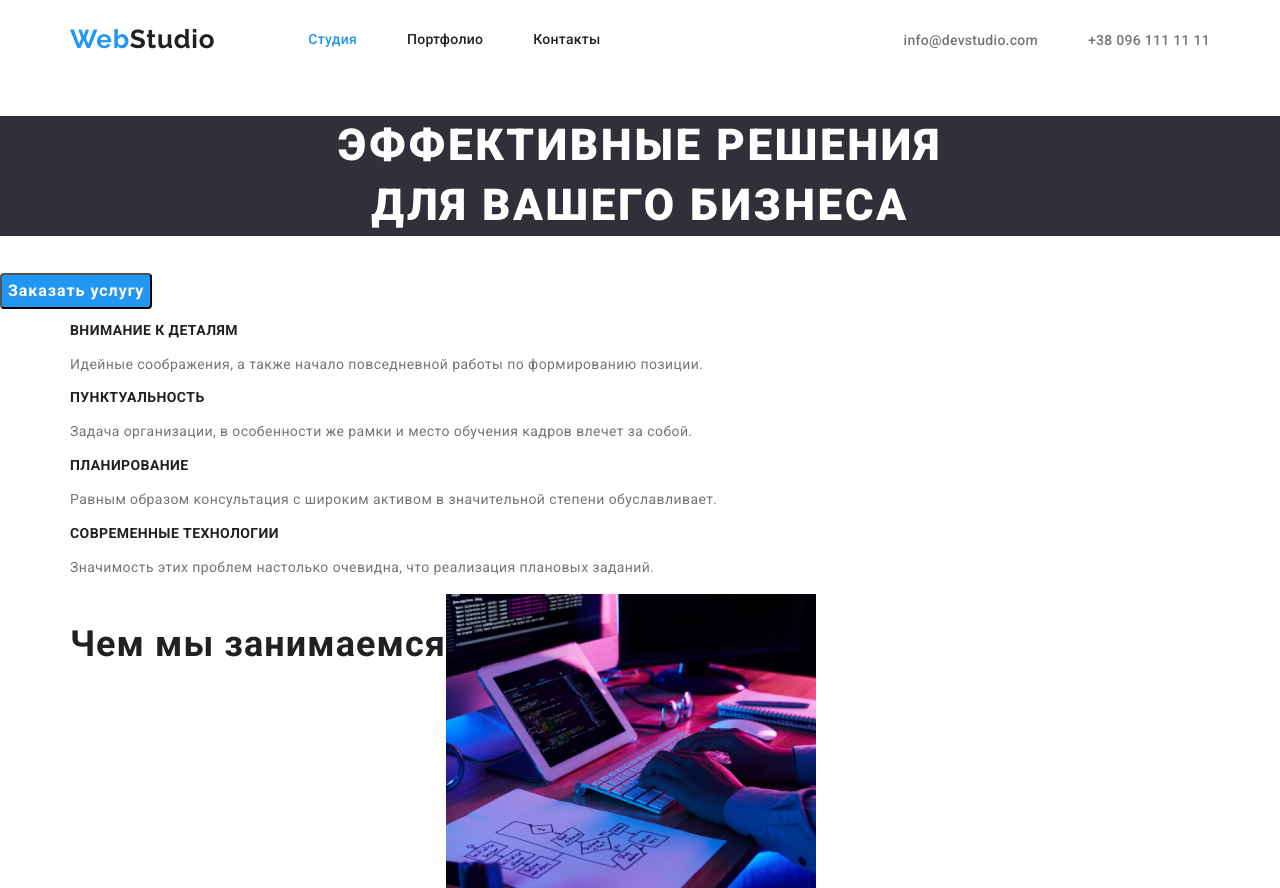
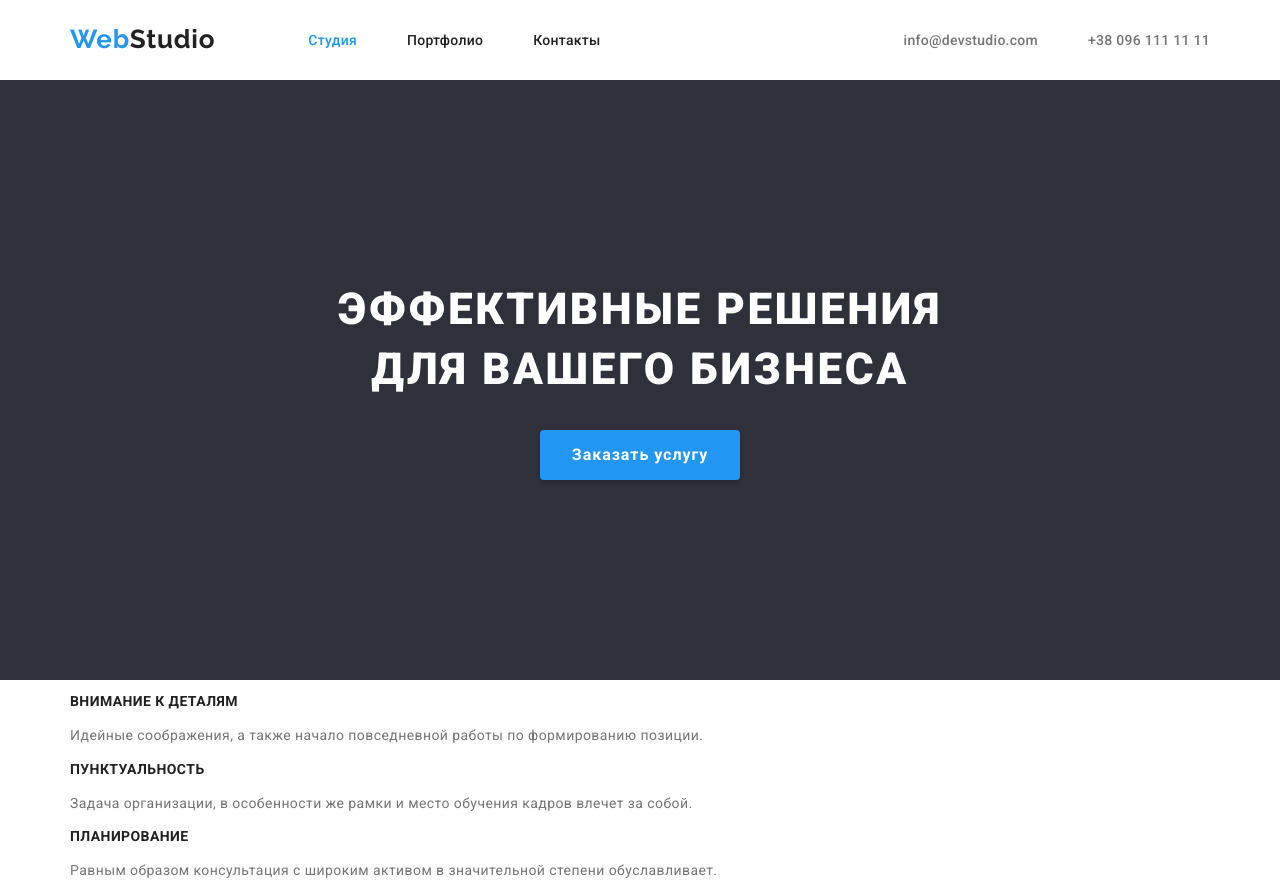
Before and after one commit to AndrewProsianyk/goit-markup-hw-03, a plain HTML site: page index.html in a window 1280 px wide. Shown: the top 888 px of the page. Drawn offline with nearby package versions, Linux system fonts and the light colour scheme.

Commit message:
added hero section

```diff
--- a/index.html
+++ b/index.html
@@ -36,10 +36,10 @@
     </header>
     <main>
         <!--Hero-->
-        <section>
+        <section class="hero-container">
             <h1 class="hero-title">Эффективные решения <br>
                 для вашего бизнеса</h1>
-            <button class="button-offer" type="button">Заказать услугу</button>
+            <button class="button" type="button">Заказать услугу</button>
         </section>
 
         <!--Наши преимущества-->
--- a/styles.css
+++ b/styles.css
@@ -61,7 +61,7 @@ a {
   color: var(--primary-title-color);
   font-weight: 500;
   font-size: 14px;
-  line-height: 1.14;
+  line-height: 1.15;
   letter-spacing: 0.02em;
 }
 .nav-link .item {
@@ -101,8 +101,15 @@ a {
 }
 
 /* Main */
+.hero-container {
+  background-color: var(--hero-background);
+  text-align: center;
+  padding-top: 200px;
+}
 .hero-title {
   color: var(--secondary-title-color);
+  margin: 0px;
+  margin-bottom: 30px;
   font-weight: 900;
   font-size: 44px;
   line-height: 1.36;
@@ -111,17 +118,23 @@ a {
   text-transform: uppercase;
   background-color: var(--hero-background);
 }
-.button-offer {
+.button {
+  display: inline-block;
   color: var(--secondary-title-color);
   background-color: var(--accent-color);
+  min-width: 200px;
+  padding: 10px 32px;
+  margin-bottom: 200px;
   font-weight: 700;
   font-size: 16px;
   line-height: 1.88;
-  display: flex;
+  box-shadow: 0px 4px 4px rgba(0, 0, 0, 0.15);
+  border: transparent;
+  border-radius: 4px;
+  border-color: var(--accent-color);
   align-items: center;
   text-align: center;
   letter-spacing: 0.06em;
-  border-radius: 4px;
 }
 
 .features-title {
```
